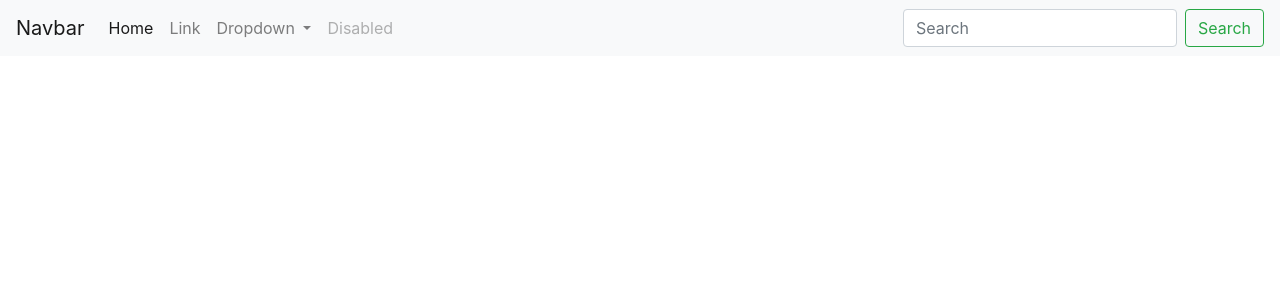
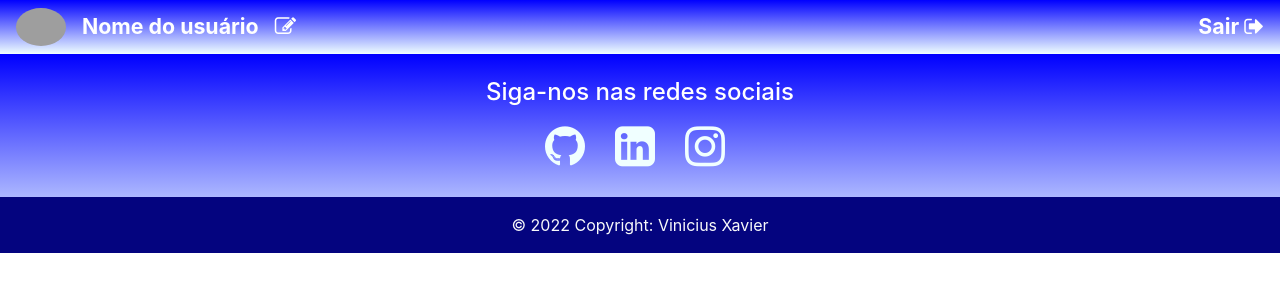
Before and after one commit to ViniciusSXavier999/BlogPessoalFront, an Angular app: page / in a window 1280 px wide. Shown: the top 300 px of the page. Built offline with nearby package versions, Linux system fonts and the light colour scheme; grey boxes are pictures that could not be loaded.

Commit message:
Adicionando menu e rodapé

```diff
--- a/src/app/app.component.html
+++ b/src/app/app.component.html
@@ -1,35 +1,2 @@
-<nav class="navbar navbar-expand-lg navbar-light bg-light">
-  <a class="navbar-brand" href="#">Navbar</a>
-  <button class="navbar-toggler" type="button" data-toggle="collapse" data-target="#navbarSupportedContent" aria-controls="navbarSupportedContent" aria-expanded="false" aria-label="Toggle navigation">
-    <span class="navbar-toggler-icon"></span>
-  </button>
-
-  <div class="collapse navbar-collapse" id="navbarSupportedContent">
-    <ul class="navbar-nav mr-auto">
-      <li class="nav-item active">
-        <a class="nav-link" href="#">Home <span class="sr-only">(current)</span></a>
-      </li>
-      <li class="nav-item">
-        <a class="nav-link" href="#">Link</a>
-      </li>
-      <li class="nav-item dropdown">
-        <a class="nav-link dropdown-toggle" href="#" id="navbarDropdown" role="button" data-toggle="dropdown" aria-expanded="false">
-          Dropdown
-        </a>
-        <div class="dropdown-menu" aria-labelledby="navbarDropdown">
-          <a class="dropdown-item" href="#">Action</a>
-          <a class="dropdown-item" href="#">Another action</a>
-          <div class="dropdown-divider"></div>
-          <a class="dropdown-item" href="#">Something else here</a>
-        </div>
-      </li>
-      <li class="nav-item">
-        <a class="nav-link disabled">Disabled</a>
-      </li>
-    </ul>
-    <form class="form-inline my-2 my-lg-0">
-      <input class="form-control mr-sm-2" type="search" placeholder="Search" aria-label="Search">
-      <button class="btn btn-outline-success my-2 my-sm-0" type="submit">Search</button>
-    </form>
-  </div>
-</nav>
+<app-menu></app-menu>
+<app-rodape></app-rodape>
--- a/src/app/app.module.ts
+++ b/src/app/app.module.ts
@@ -3,10 +3,14 @@
 
 import { AppRoutingModule } from './app-routing.module';
 import { AppComponent } from './app.component';
+import { MenuComponent } from './menu/menu.component';
+import { RodapeComponent } from './rodape/rodape.component';
 
 @NgModule({
   declarations: [
-    AppComponent
+    AppComponent,
+    MenuComponent,
+    RodapeComponent
   ],
   imports: [
     BrowserModule,
--- /dev/null
+++ b/src/app/menu/menu.component.css
@@ -0,0 +1,12 @@
+.fs-16 {
+    font-size: 16pt;
+}
+
+.bg-menu {
+    background: linear-gradient(rgb(0, 0, 255),azure);
+}
+
+a {
+    cursor: pointer;
+    text-decoration: none;
+}
--- /dev/null
+++ b/src/app/menu/menu.component.html
@@ -0,0 +1,30 @@
+<nav class="navbar navbar-expand-lg navbar-light bg-menu ">
+
+  <button class="navbar-toggler" type="button" data-toggle="collapse" data-target="#navbarSupportedContent"
+    aria-controls="navbarSupportedContent" aria-expanded="false" aria-label="Toggle navigation">
+    <span class="navbar-toggler-icon"></span>
+  </button>
+
+  <div class="collapse navbar-collapse" id="navbarSupportedContent">
+    <ul class="navbar-nav mr-auto d-flex align-items-center">
+      <li class="nav-item active">
+        <img src="https://i.imgur.com/hggSL0D.jpg" alt="Imagem do user" width="50px" height="50px"
+          class="img-fluid rounded-circle">
+      </li>
+      <li class="nav-item pl-3">
+        <p class="m-0 font-weight-bold text-white fs-16">Nome do usuário</p>
+      </li>
+
+      <li class="nav-item pl-3">
+        <a href="">
+          <p class=" text-white fs-16 m-0"><i class="fa fa-pencil-square-o" aria-hidden="true"></i></p>
+        </a>
+      </li>
+    </ul>
+    <ul class="navbar-nav ml-auto d-flex align-items-center">
+      <li class="nav-item pl-3">
+        <a class="m-0 font-weight-bold text-white fs-16">Sair <i class="fa fa-sign-out" aria-hidden="true"></i></a>
+      </li>
+    </ul>
+  </div>
+</nav>
--- /dev/null
+++ b/src/app/menu/menu.component.ts
@@ -0,0 +1,15 @@
+import { Component, OnInit } from '@angular/core';
+
+@Component({
+  selector: 'app-menu',
+  templateUrl: './menu.component.html',
+  styleUrls: ['./menu.component.css']
+})
+export class MenuComponent implements OnInit {
+
+  constructor() { }
+
+  ngOnInit(): void {
+  }
+
+}
--- /dev/null
+++ b/src/app/rodape/rodape.component.css
@@ -0,0 +1,40 @@
+.bg-menu {
+    background: linear-gradient(rgb(0, 0, 255),azure);
+}
+
+ul.social-network {
+    list-style: none;
+    margin-left: -50px;
+}
+
+ul.social-network li {
+    display: inline;
+    margin: 0;
+    padding: 5px;
+}
+
+.fa {
+    font-size: 35pt;
+    color: azure;
+    padding: 10px;
+}
+
+.fa-github:hover {
+    color: black;
+}
+
+.fa-linkedin-square:hover {
+    color: rgb(30, 110, 231);
+}
+
+.fa-instagram:hover {
+    color: #c13584
+}
+
+.rodape {
+    background-color: rgb(4, 4, 127);
+}
+
+a {
+    text-decoration: none;
+}
--- /dev/null
+++ b/src/app/rodape/rodape.component.html
@@ -0,0 +1,38 @@
+<footer class="page-footer font-smal bg-menu pt-4">
+    <div class="container">
+        <div class="row">
+            <div class="col-md-12 d-flex justify-content-center">
+                <h4 class="text-white">Siga-nos nas redes sociais</h4>
+            </div>
+        </div>
+        <div class="row">
+            <div class="col-md-12 d-flex justify-content-center">
+                <ul class="social-network">
+                    <li>
+                        <a href="https://github.com/ViniciusSXavier999" target="_blank" class="icoGithub">
+                            <i class="fa fa-github" aria-hidden="true"></i>
+                        </a>
+                    </li>
+
+                    <li>
+                        <a href="https://www.linkedin.com/in/vinicius-xaviervx/" target="_blank" class="icoLinkedin">
+                            <i class="fa fa-linkedin-square" aria-hidden="true"></i>
+                        </a>
+                    </li>
+
+                    <li>
+                        <a href="https://www.instagram.com/vinicius_xaavier/" target="_blank" class="icoInstagram">
+                            <i class="fa fa-instagram" aria-hidden="true"></i>
+                        </a>
+                    </li>
+                </ul>
+            </div>
+        </div>
+    </div>
+
+    <div class="footer-copyright rodape text-center py-3">
+        <span class="text-light"> © 2022 Copyright: </span>
+        <a class="text-light" href="">Vinicius Xavier</a>
+    </div>
+
+</footer>
--- /dev/null
+++ b/src/app/rodape/rodape.component.ts
@@ -0,0 +1,15 @@
+import { Component, OnInit } from '@angular/core';
+
+@Component({
+  selector: 'app-rodape',
+  templateUrl: './rodape.component.html',
+  styleUrls: ['./rodape.component.css']
+})
+export class RodapeComponent implements OnInit {
+
+  constructor() { }
+
+  ngOnInit(): void {
+  }
+
+}
--- a/src/index.html
+++ b/src/index.html
@@ -6,8 +6,9 @@
   <base href="/">
   <meta name="viewport" content="width=device-width, initial-scale=1">
   <link rel="icon" type="image/x-icon" href="favicon.ico">
+  <link rel="stylesheet" href="https://stackpath.bootstrapcdn.com/font-awesome/4.7.0/css/font-awesome.min.css">
 </head>
 <body>
-  <app-root></app-root>
+  <app-root></app-root> <!--Está sendo referenciado o componente html -->
 </body>
 </html>
```
